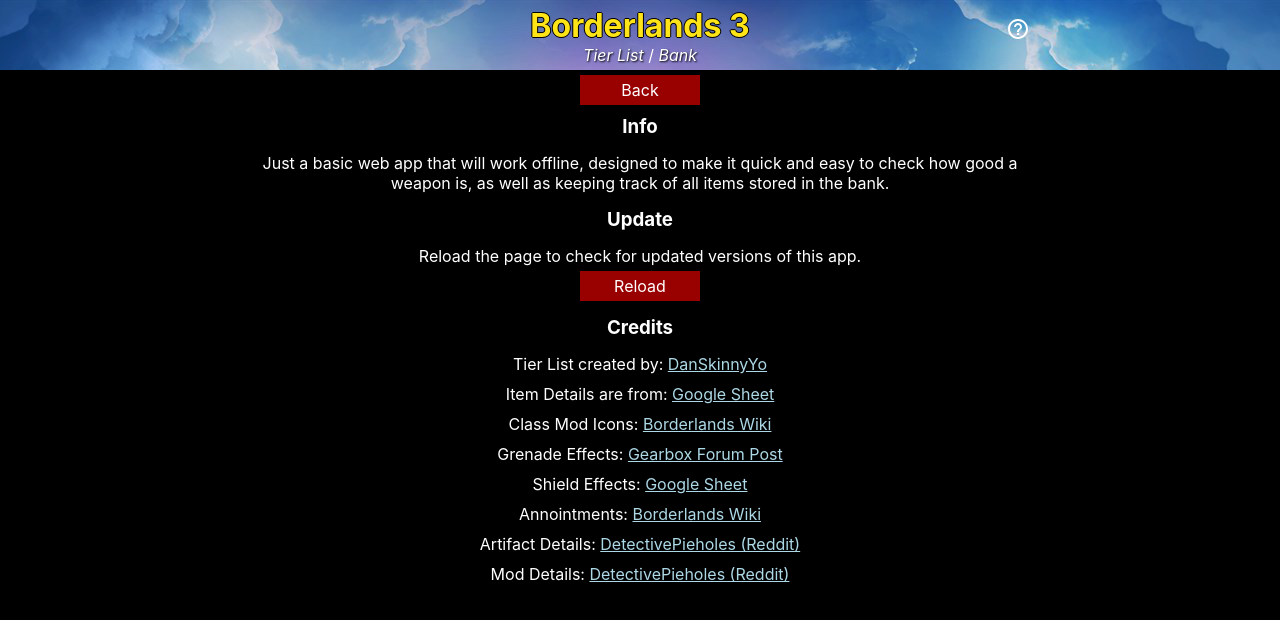
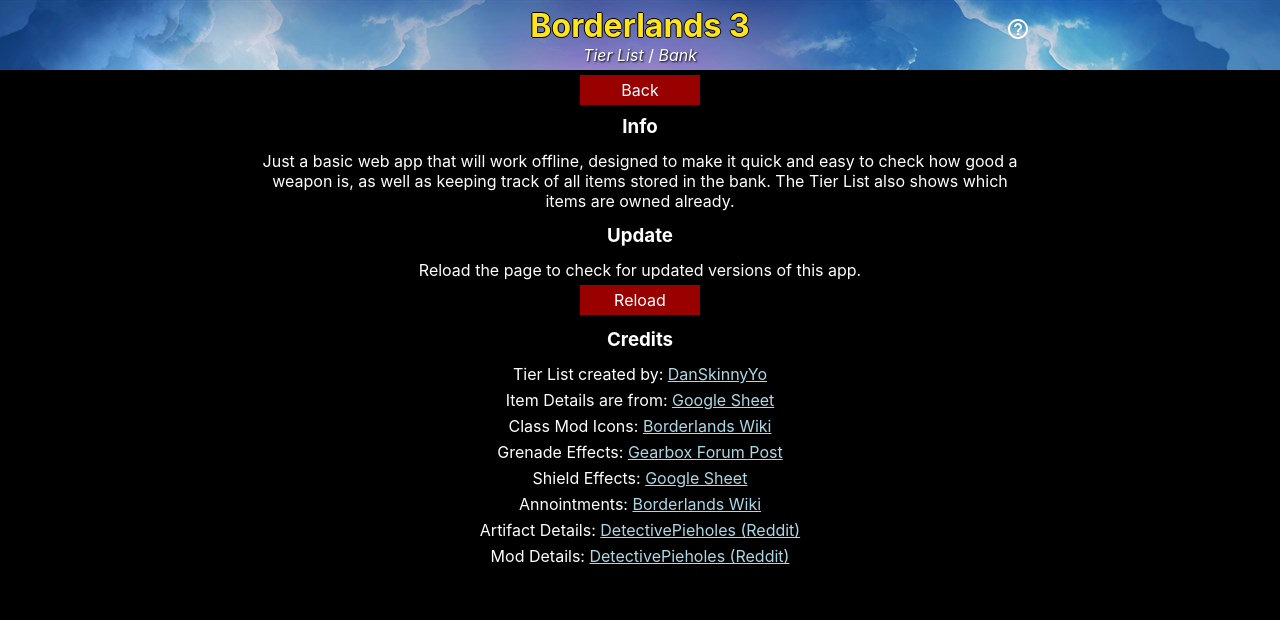
Before and after one commit to Vyper248/borderlands3, a React (Create React App) app: page / in a window 1280 px wide. Both pictures are taken after a click on the icon 1018 px from the left and 29 px from the top of the page. Shown: the top 620 px of the page. Built offline with nearby package versions, Linux system fonts and the light colour scheme.

Commit message:
Added green border to items on tier list which are owned. Added number count to bank headings. Added extra info to info page. Added Sickle weapon to item list.

```diff
--- a/src/InfoPage.js
+++ b/src/InfoPage.js
@@ -7,7 +7,7 @@ import Container from './components/Container';
 import ListContainer from './components/ListContainer';
 
 const StyledParagraph = styled.p`
-    padding: 5px 10px;
+    padding: 3px 10px;
     margin: 0px;
 
     & > a {
@@ -27,7 +27,7 @@ const InfoPage = ({onClickBack, onClickBank, onClickTierList}) => {
                 <Button onClick={onClickBack}>Back</Button>
 
                 <h3>Info</h3>
-                <StyledParagraph>Just a basic web app that will work offline, designed to make it quick and easy to check how good a weapon is, as well as keeping track of all items stored in the bank.</StyledParagraph>
+                <StyledParagraph>Just a basic web app that will work offline, designed to make it quick and easy to check how good a weapon is, as well as keeping track of all items stored in the bank. The Tier List also shows which items are owned already.</StyledParagraph>
 
                 <h3>Update</h3>
                 <StyledParagraph as="div">Reload the page to check for updated versions of this app. <Button onClick={reloadPage}>Reload</Button></StyledParagraph>
--- a/src/components/BankTypeList.js
+++ b/src/components/BankTypeList.js
@@ -44,7 +44,7 @@ const BankTypeList = ({type, items, search, onClickItem}) => {
 
     return (
         <StyledComp>
-            <TierHeading value={type} color={'#BBB'} onClick={toggleList}/>
+            <TierHeading value={type + ' - ' + searchFiltered.length} color={'#BBB'} onClick={toggleList}/>
             {
                 showList ? (
                     <div>
--- a/src/components/Item.js
+++ b/src/components/Item.js
@@ -6,6 +6,7 @@ const StyledComp = styled.div`
     margin: 5px;
     padding: 5px;
     background-color: #333;
+    ${props => props.owned ? 'border: 1px solid green;' : 'border: 1px solid #333;'};
 
     :hover {
         cursor: pointer;
@@ -13,7 +14,12 @@ const StyledComp = styled.div`
 `;
 
 const Item = ({name, tier, type, onClick}) => {
-    return <StyledComp onClick={onClick}>{name}</StyledComp>
+    let bankArr = localStorage.getItem('bank');
+    if (bankArr !== null) bankArr = JSON.parse(bankArr);
+    else bankArr = [];
+    let owned = bankArr.filter(item => item.name === name).length > 0 ? true : false;
+
+    return <StyledComp onClick={onClick} owned={owned}>{name}</StyledComp>
 }
 
 export default Item;
--- a/src/items.js
+++ b/src/items.js
@@ -281,6 +281,8 @@ const getItems = () => {
         {name: 'Iceburger', tier: 0, type: 'Shotgun', dedicated: 'Roaster,The Tenderizer,Joey Ultraviolet', location: 'Revenge of the Cartels,Revenge of the Cartels,Revenge of the Cartels', area: 'Villa Ultraviolet,Villa Ultraviolet,Villa Ultraviolet', redText: '90% of the flavor is under the bun.', ability: 'Shoots continuous fire laser and frozen burgers', elements: 'F'},
         // {name: 'Dream Gun', tier: 0, type: 'Shotgun'},
         {name: 'NoPewPew', tier: 0, type: 'AR', dedicated: 'Roaster,The Tenderizer,Joey Ultraviolet', location: 'Revenge of the Cartels,Revenge of the Cartels,Revenge of the Cartels', area: 'Villa Ultraviolet,Villa Ultraviolet,Villa Ultraviolet', redText: 'Extra, extra spicy.', ability: '3 projectiles/shot. Gradual increase in fire rate. 1 ammo/shot, can be [4 projectiles/shot. 2 ammo/shot]', elements: 'F'},
+        {name: 'Sickle', tier: 0, type: 'AR', dedicated: 'Warden', location: 'Eden-6', area: 'The Anvil', redText: 'Swing the sickle!', ability: 'Its really a Full-Auto shotgun. Spread forms a sickle. 2 ammo/shot', elements: 'Any'},
+
         // {name: 'Portals and Shite', tier: 0, type: 'AR'},
         {name: 'Needle Gun', tier: 0, type: 'SMG', dedicated: 'Joey Ultraviolet,Josie Byte,Franco Firewall', location: 'Revenge of the Cartels,Revenge of the Cartels,Revenge of the Cartels', area: 'Villa Ultraviolet,Villa Ultraviolet,Villa Ultraviolet', redText: 'Not your average needle.', ability: 'Shooting applies debuff on enemy. [Damage boost on reload]', elements: 'Any'},
         // {name: 'P2P Networker', tier: 0, type: 'SMG'},
```
